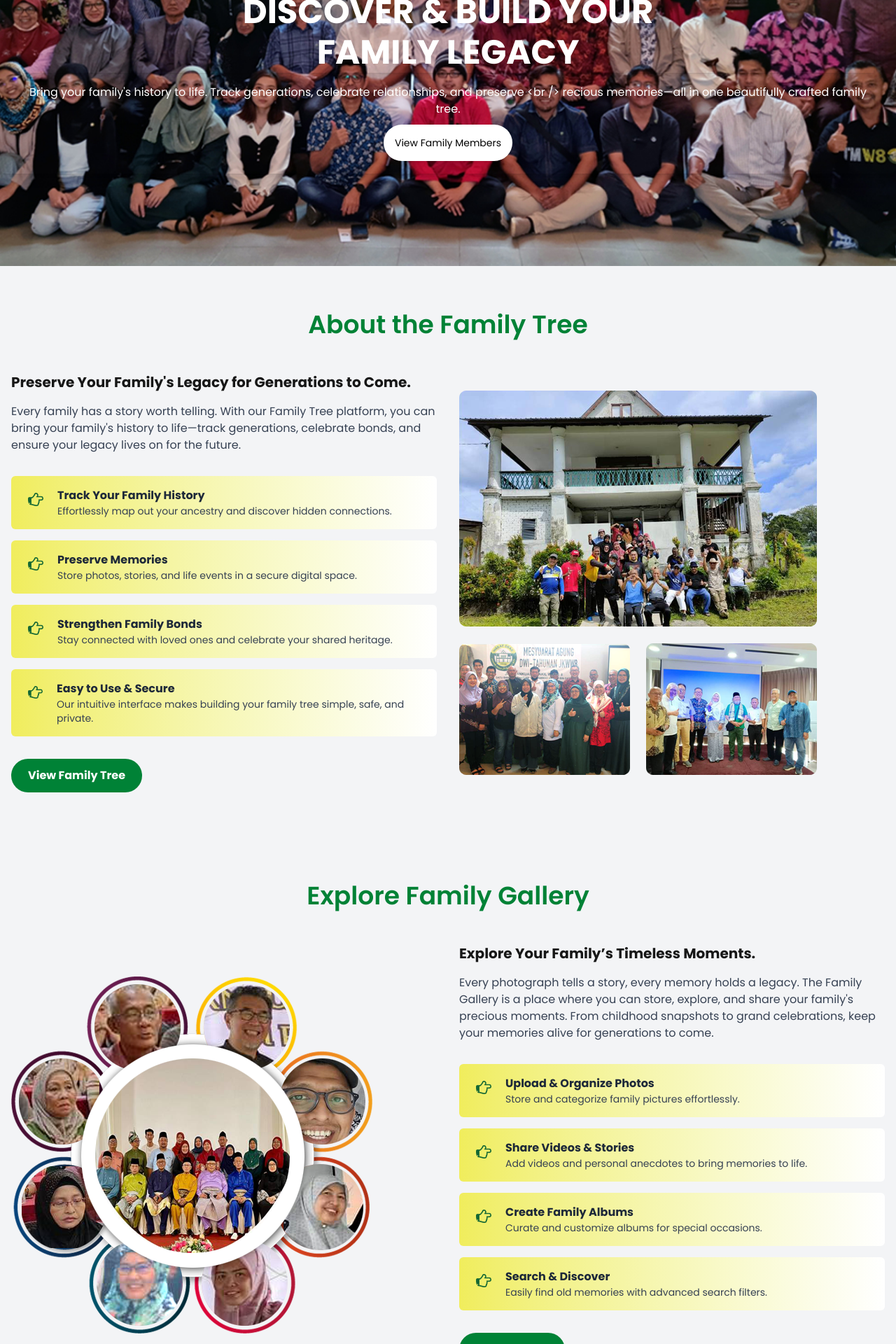
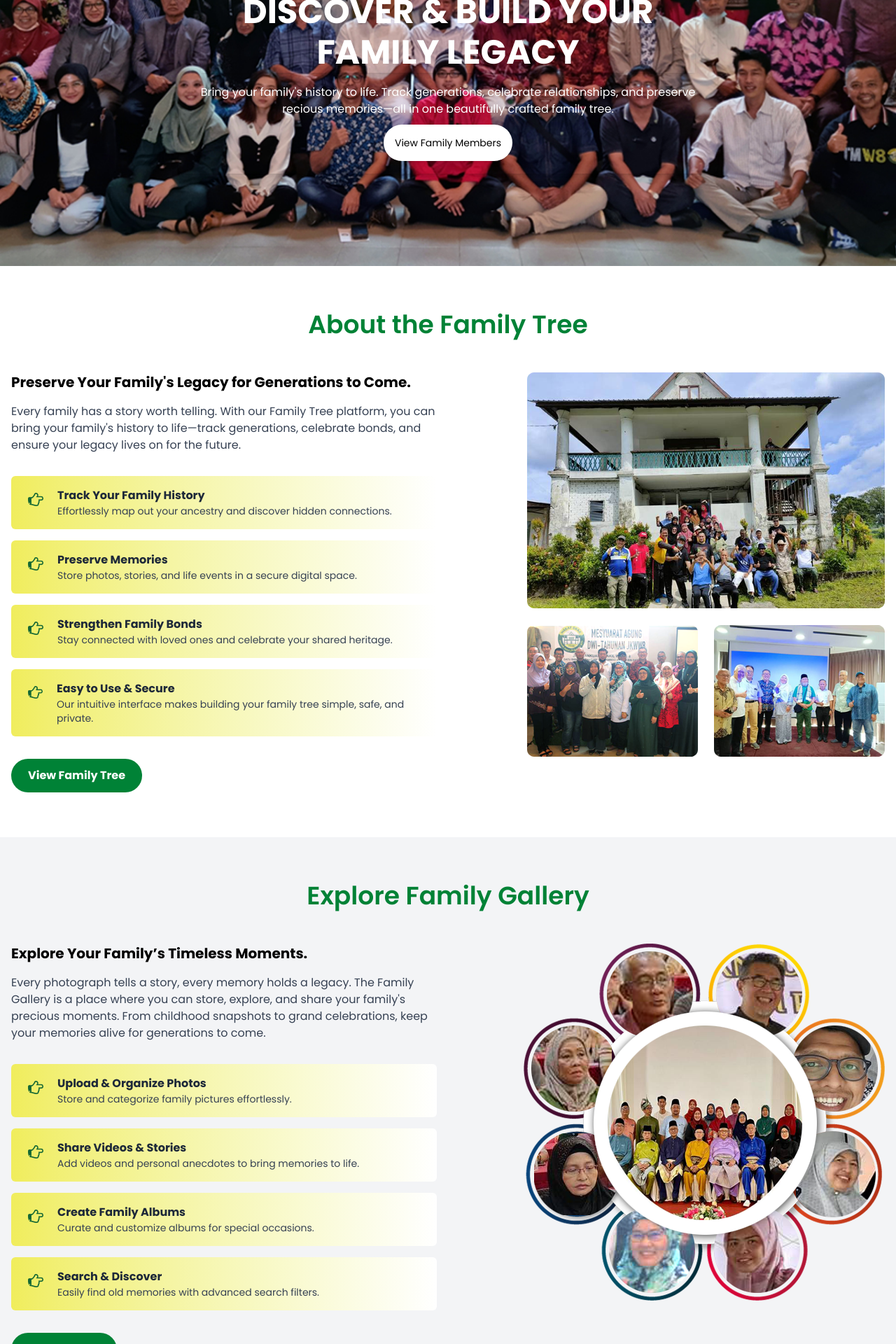
Before and after one commit to jerilzerosoft/familytree-final, a Next.js app: page / in a window 1280 px wide. Shown: the part 420-2340 px from the top of the page at 70% size. Built offline with nearby package versions, Linux system fonts and the light colour scheme.

Commit message:
user page uis

```diff
--- a/package.json
+++ b/package.json
@@ -5,9 +5,8 @@
   "scripts": {
     "dev": "next dev --turbopack",
     "build": "next build",
-  "start": "next start",
+    "start": "next start",
     "lint": "next lint"
-
   },
   "dependencies": {
     "@tailwindcss/postcss": "^4.1.0",
--- a/src/app/familydetails/page.tsx
+++ b/src/app/familydetails/page.tsx
@@ -64,7 +64,6 @@ export default function   DetailsPage() {
     const [selectedPerson, setSelectedPerson] = useState<Person | null>(null);
 
 
-
     const handleSearch = () => {
         const filteredResults = peopleData.filter(person => {
             return (
@@ -75,7 +74,6 @@ export default function   DetailsPage() {
         setResults(filteredResults);
         setResults(peopleData);
     };
-
     const handleReset = () => {
         setNameQuery('');
         setPathQuery('');
@@ -91,14 +89,13 @@ export default function   DetailsPage() {
         setIsModalOpen(false);
     };
 
-
     return (
         <div className="bg-gray-100">
             <div className="text-white text-center inner-banner">
                 <Header />
                 <div className="flex justify-center items-center">
                     <h1 className="text-2xl md:text-5xl font-bold shadow-md">
-                        Details
+                        Search Family Members
                     </h1>
                 </div>
             </div>
@@ -136,8 +133,6 @@ export default function   DetailsPage() {
                     </div>
                 </div>
             </div>
-
-
 
             <div className="pb-16 px-4 container mx-auto">
                 <div className="flex justify-between items-center mb-6">
@@ -180,10 +175,10 @@ export default function   DetailsPage() {
                         </div>
                     ))}
                 </div>
-
             </div>
 
             <Footer />
+
             <PopupProfile
                 isOpen={isModalOpen}
                 onClose={closeModal}
--- a/src/app/globals.css
+++ b/src/app/globals.css
@@ -3,6 +3,8 @@
 :root {
   --background: #ffffff;
   --foreground: #171717;
+  --text-color: #000000; /* Static text color */
+  --background-color: #ffffff; /* Static background color */
 }
 
 .banner-images {
@@ -64,15 +66,10 @@
   --font-mono: var(--font-geist-mono);
 }
 
-@media (prefers-color-scheme: dark) {
-  :root {
-    --background: #0a0a0a;
-    --foreground: #ededed;
-  }
-}
-
+/* Apply the light theme universally */
 body {
   background: var(--background);
-  color: var(--foreground);
+  color: var(--text-color);
   font-family: 'Poppins', sans-serif;
+  background-color: var(--background-color);
 }
--- a/src/app/layout.tsx
+++ b/src/app/layout.tsx
@@ -20,7 +20,7 @@ export default function RootLayout({
   children: React.ReactNode;
 }>) {
   return (
-    <html lang="en">
+    <html lang="en" data-theme="light">
       <body className={`${poppins.variable} font-sans antialiased`}>
         {children}
       </body>
--- a/src/app/login/page.tsx
+++ b/src/app/login/page.tsx
@@ -1,16 +1,32 @@
+"use client";
+
+import { useRouter } from "next/navigation";
 import Image from "next/image";
 
 import Email from "@/assets/images/mail-icon.png";
 import Password from "@/assets/images/password-icon.png";
 
 const Login = () => {
+  const router = useRouter();
+
   return (
     <div className="flex items-center justify-center min-h-screen banner-images login-banner">
       {/* Login Form */}
+
       <div
-        className="p-8 rounded-lg shadow-lg mx-auto backdrop-blur-md"
+        className="p-8 rounded-lg shadow-lg mx-auto backdrop-blur-md w-full max-w-md"
         style={{ backgroundColor: "rgba(255, 255, 255, 0.8)" }}
       >
+         <div className="mb-4 flex justify-end">
+            <button
+              type="button"
+              onClick={() => router.back()}
+              className="text-sm text-gray-600 hover:text-black transition"
+            >
+              ← Back
+            </button>
+          </div>
+
         <h2 className="text-3xl font-bold text-center text-gray-800">
           Welcome Back!
         </h2>
@@ -56,10 +72,15 @@ const Login = () => {
           </div>
 
           <div className="mt-8 flex justify-center">
-            <button className="inline-block bg-[#EEEA0F] hover:bg-yellow-500 text-black py-3 px-6 rounded-full transition duration-300">
+            <button
+              type="submit"
+              className="inline-block bg-[#EEEA0F] hover:bg-yellow-500 text-black py-3 px-6 rounded-full transition duration-300"
+            >
               Sign In
             </button>
           </div>
+
+
         </form>
       </div>
     </div>
--- a/src/app/page.tsx
+++ b/src/app/page.tsx
@@ -71,6 +71,9 @@ const Home = () => {
   const handlegallary = () => {
     router.push("/familygallary");
   }
+  const handleFamilyMembers = () => {
+    router.push("/familydetails");
+  }
   return (
     <div className="bg-gray-100">
       {/* Hero Section */}
@@ -82,12 +85,16 @@ const Home = () => {
               DISCOVER & BUILD YOUR <br /> FAMILY LEGACY
             </h1>
             <p className="mt-4 text-shadow">
-              {"Bring your family's history to life. Track generations, celebrate relationships, and preserve <br /> recious memories—all in one beautifully crafted family tree."}
+              {"Bring your family's history to life. Track generations, celebrate relationships, and preserve"}
+              <br />
+
+
+              {"recious memories—all in one beautifully crafted family tree."}
             </p>
             <div className="mt-6 space-x-4">
               <Link
-                href="/familymembers"
-                className="bg-white text-black p-4 rounded-full text-sm shadow-md"
+                href="/familydetails"
+                className="bg-white hover:bg-amber-100 text-black p-4 rounded-full text-sm shadow-md"
               >
                 View Family Members
               </Link>
@@ -95,17 +102,19 @@ const Home = () => {
           </div>
         </div>
       </div>
-      <section className="py-16 px-4 container mx-auto">
+      <section className="py-16 px-4 container mx-auto bg-white">
         <h2 className="text-3xl md:text-4xl font-semibold text-green-700 text-center mb-12">
           About the Family Tree
         </h2>
-        <div className="grid md:grid-cols-2 gap-8 items-center">
-          <div>
+        <div className="flex flex-col md:flex-row justify-between items-start gap-8">
+          <div className="md:w-1/2">
             <h3 className="text-xl font-bold mb-4">
-              {"  Preserve Your Family's Legacy for Generations to Come."}
+              {"Preserve Your Family's Legacy for Generations to Come."}
             </h3>
             <p className="text-gray-700 mb-8">
-              {"Every family has a story worth telling. With our Family Tree  platform, you can bring your family's history to life—track generations, celebrate bonds, and ensure your legacy lives on for the future."}
+              {
+                "Every family has a story worth telling. With our Family Tree platform, you can bring your family's history to life—track generations, celebrate bonds, and ensure your legacy lives on for the future."
+              }
             </p>
             <div className="space-y-4">
               {features.map((feature) => (
@@ -121,45 +130,45 @@ const Home = () => {
                       height={19}
                       className="rounded-lg"
                     />
-                    <span role="img" aria-label="icon"></span>
                   </div>
                   <div>
                     <h4 className="font-bold text-gray-800">{feature.title}</h4>
-                    <p className="text-sm text-gray-700">
-                      {feature.description}
-                    </p>
+                    <p className="text-sm text-gray-700">{feature.description}</p>
                   </div>
                 </div>
               ))}
             </div>
             <div className="mt-8">
-              <Link
-                href="/family-members"
+              <div
+                onClick={handleFamilyMembers}
                 className="inline-block bg-green-700 hover:bg-green-800 text-white font-bold py-3 px-6 rounded-full transition duration-300"
               >
                 View Family Tree
-              </Link>
               </div>
             </div>
-          <div>
+          </div>
+
+          <div className="md:w-1/2 flex justify-end items-end">
             <Image src={Welcome} alt="Family gathering at ancestral house" />
           </div>
         </div>
+
       </section>
       <section className="py-16 px-4 container mx-auto">
   <h2 className="text-3xl md:text-4xl font-semibold text-green-700 text-center mb-12">
     Explore Family Gallery
   </h2>
-        <div className="grid md:grid-cols-2 gap-8 items-center">
-          <div>
-            <Image src={Gallery} alt="Family gathering at ancestral house" />
-          </div>
-          <div>
+
+  <div className="flex flex-col md:flex-row justify-between items-start gap-8">
+    {/* Text Section */}
+    <div className="md:w-1/2">
       <h3 className="text-xl font-bold mb-4">
         Explore Your Family’s Timeless Moments.
       </h3>
       <p className="text-gray-700 mb-8">
-              {"  Every photograph tells a story, every memory holds a legacy. The Family Gallery is a place where you can store, explore, and share your family's precious moments. From childhood snapshots to grand celebrations, keep your memories alive for generations to come."}
+        {
+          "Every photograph tells a story, every memory holds a legacy. The Family Gallery is a place where you can store, explore, and share your family's precious moments. From childhood snapshots to grand celebrations, keep your memories alive for generations to come."
+        }
       </p>
       <div className="space-y-4">
         {gallery.map((g) => (
@@ -170,18 +179,15 @@ const Home = () => {
             <div className="mr-3 p-2 rounded-full">
               <Image
                 src={g.icon}
-                      alt="Family gathering at ancestral house"
+                alt="Gallery icon"
                 width={22}
                 height={19}
                 className="rounded-lg"
               />
-                    <span role="img" aria-label="icon"></span>
             </div>
             <div>
               <h4 className="font-bold text-gray-800">{g.title}</h4>
-                    <p className="text-sm text-gray-700">
-                      {g.description}
-                    </p>
+              <p className="text-sm text-gray-700">{g.description}</p>
             </div>
           </div>
         ))}
@@ -195,8 +201,14 @@ const Home = () => {
         </div>
       </div>
     </div>
+
+    {/* Image Section */}
+    <div className="md:w-1/2 flex justify-end items-end">
+      <Image src={Gallery} alt="Family gathering at ancestral house" />
+    </div>
   </div>
 </section>
+
       <Footer />
     </div>
   );
```
Also changed, not shown: src/app/components/Header.tsx (+27 -14 lines), src/app/components/Popup-profile.tsx (+6 -6 lines). Lines whose indentation alone changed are shown as unchanged.
